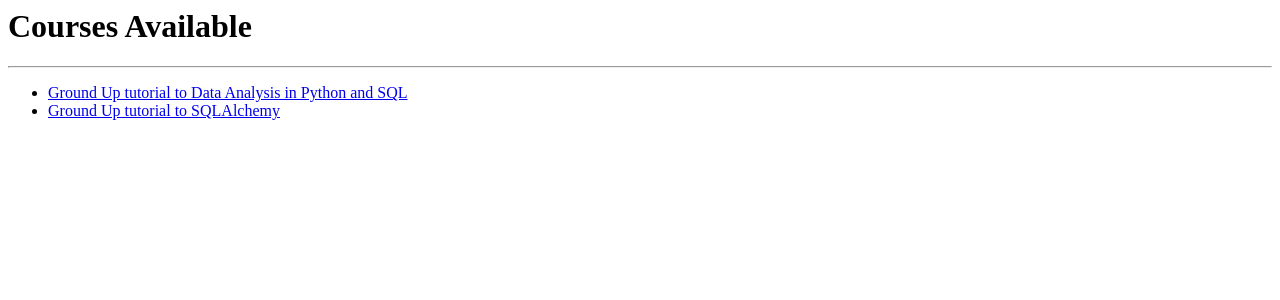
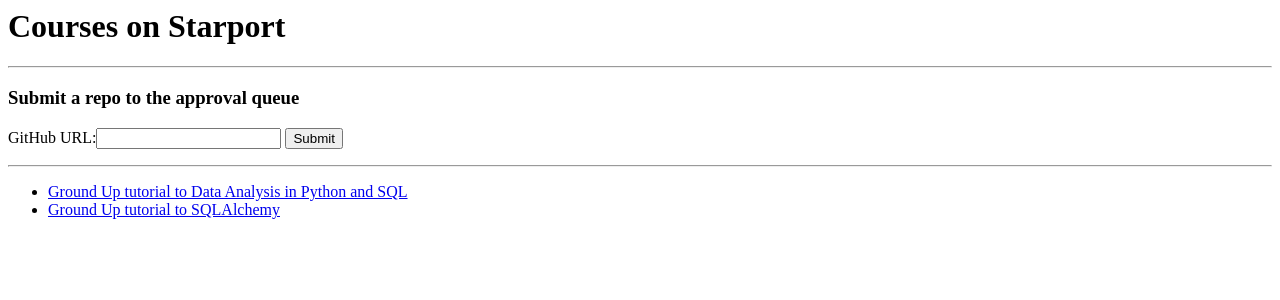
Before and after one commit to yasir16/starport, a Django app: page /courses/ in a window 1280 px wide. Shown: the top 300 px of the page. Run offline with Django 3.2, Linux system fonts and the light colour scheme; data comes from the database, SQL or seed files in the repository; both versions use the stored data as it was after the commit.

Commit message:
use django forms

```diff
--- a/starport/courses/admin.py
+++ b/starport/courses/admin.py
@@ -1,6 +1,6 @@
 from django.contrib import admin
 
 # Register your models here.
-from .models import CourseSet
+from .models import CourseSet, Course, ApprovalQueue
 
-admin.site.register(CourseSet)
+admin.site.register([CourseSet, Course, ApprovalQueue])
--- /dev/null
+++ b/starport/courses/forms.py
@@ -0,0 +1,13 @@
+import re
+from django import forms
+from django.core.exceptions import ValidationError
+from django.utils.translation import gettext_lazy as _
+# from django.core.validators import URLValidator
+
+def validate_repo_url(value):
+    reg = re.compile('^([a-zA-Z\d]{1}[-a-zA-Z\d]+)(/){1}([\-\w]+)$')
+    if not reg.match(value):
+        raise ValidationError(f"{value} is not a valid url to a github repo")
+
+class AddtoQueueForm(forms.Form):
+    repo_url = forms.CharField(label="GitHub URL", max_length=100, validators=[validate_repo_url])
--- a/starport/courses/models.py
+++ b/starport/courses/models.py
@@ -1,12 +1,20 @@
 import datetime
 from django.db import models
 from django.utils import timezone
+from django.contrib.auth.models import User
+from .forms import validate_repo_url
 
+class ApprovalQueue(models.Model):
+    repo_url = models.SlugField("repo slug", unique=True, validators=[validate_repo_url])
+    submitted_on = models.DateTimeField("submitted on", auto_now_add=True)
+    approved_status = models.BooleanField("approved status", default=False)
+    approved_by_user = models.ForeignKey(User, on_delete=models.SET_NULL, null=True)
 
 class CourseSet(models.Model):
-    repo_url = models.URLField("repo url")
+    repo_url =models.SlugField("repo slug", unique=True, validators=[validate_repo_url])
     created_on = models.DateTimeField("created on", auto_now_add=True)
     updated_on = models.DateTimeField("last updated", auto_now=True)
+    approved_by = models.OneToOneField(ApprovalQueue, on_delete=models.SET_NULL, null=True)
     owner = models.SlugField("owner")
     title = models.CharField("title", max_length=40)
     description = models.TextField("description", max_length=300, default="No description yet")
--- a/starport/courses/templates/courses/courseset.html
+++ b/starport/courses/templates/courses/courseset.html
@@ -3,6 +3,8 @@
 
 <ul>
     {% for course in courseset.course_set.all %}
-        <li><a href="">{{ course. }}</a></li>
+        <li>
+            <a href="{% url 'courses:c_detail' course.id %}">{{ course.title }}</a>
+        </li>
     {% endfor %}
 </ul>
--- a/starport/courses/templates/courses/index.html
+++ b/starport/courses/templates/courses/index.html
@@ -1,13 +1,26 @@
+<h1>Courses on Starport</h1>
+{% if error_message %}
+    <p><strong>{{ error_message }}</strong></p>
+{% endif %}
+<hr>
+<form action="{% url 'courses:add_to_queue' %}" method="post">
+    {% csrf_token %}
+    <h3>Submit a repo to the approval queue</h3>
+    <!-- <input type="text" name="add_repo" id="add_repo" value="{{ repo_url }}"> -->
+    {{ add_form }}
+    <input type="submit" value="Submit">
+</form>
+<hr>
+
 {% if coursesets %}
-    <h1>Courses Available</h1>
-    <hr>
-    <ul>
-        {% for courseset in coursesets %}
-        <li>
-            <a href="/courses/{{ courseset.id }}">{{ courseset.title }}</a>
-            </li>
-        {% endfor %}
-    </ul>
+<ul>
+    {% for courseset in coursesets %}
+    <li>
+        <a href="{% url 'courses:cs_detail' courseset.id %}">
+            {{ courseset.title }}
+        </a>
+    {% endfor %}
+</ul>
 {% else %}
     <p>No courses available at the moment!</p>
 {% endif %}
--- a/starport/courses/urls.py
+++ b/starport/courses/urls.py
@@ -1,11 +1,14 @@
 from django.urls import path
 from . import views
 
+app_name = 'courses'
 urlpatterns = [
     # ex: /courses/
     path("", views.index, name="index"),
     # ex: /courses/1
     path("<int:cs_id>/", views.cs_detail, name="cs_detail"),
     # ex: /courses/1/1
-    path("<int:cs_id>/<int:c_id>", views.c_detail, name="c_detail")
+    path("<int:cs_id>/<int:c_id>", views.c_detail, name="c_detail"),
+    # ex: /courses/add
+    path("add", views.add_to_queue, name="add_to_queue")
 ]
--- a/starport/courses/views.py
+++ b/starport/courses/views.py
@@ -1,15 +1,21 @@
-from django.http import HttpResponse, Http404
+from django.http import HttpResponse, Http404, HttpResponseRedirect
 from django.template import loader
+from django.urls import reverse
+from django.db import IntegrityError
 
-from .models import CourseSet
+from .models import CourseSet, ApprovalQueue
+from .forms import AddtoQueueForm
 
 # Create your views here.
 def index(request):
     coursesets = CourseSet.objects.order_by('-updated_on')[:5]
+    add_form = AddtoQueueForm()
     template = loader.get_template('courses/index.html')
     context = {
         'coursesets': coursesets,
+        'add_form': add_form
     }
+
 
     return HttpResponse(template.render(context, request))
 
@@ -26,3 +32,12 @@
 
 def c_detail(request, cs_id, c_id):
     return HttpResponse(f'The detail page for Course {c_id}')
+
+def add_to_queue(request):
+    try:
+        aq = ApprovalQueue(repo_url=request.POST['repo_url'])
+        aq.save()
+    except:
+        raise HttpResponse("Fail: This repo has already been submitted in the past.")
+    else:
+        return HttpResponseRedirect(reverse('courses:index'))
```
Also changed, not shown: README.md, starport/courses/migrations/0006_auto_20190523_1941.py (added), starport/courses/migrations/0007_auto_20190523_2011.py (added), starport/courses/migrations/0008_auto_20190523_2027.py (added), starport/courses/migrations/0009_auto_20190524_1624.py (added), starport/courses/migrations/0010_auto_20190524_1757.py (added), starport/courses/migrations/0011_auto_20190524_1805.py (added), starport/db.sqlite3.
